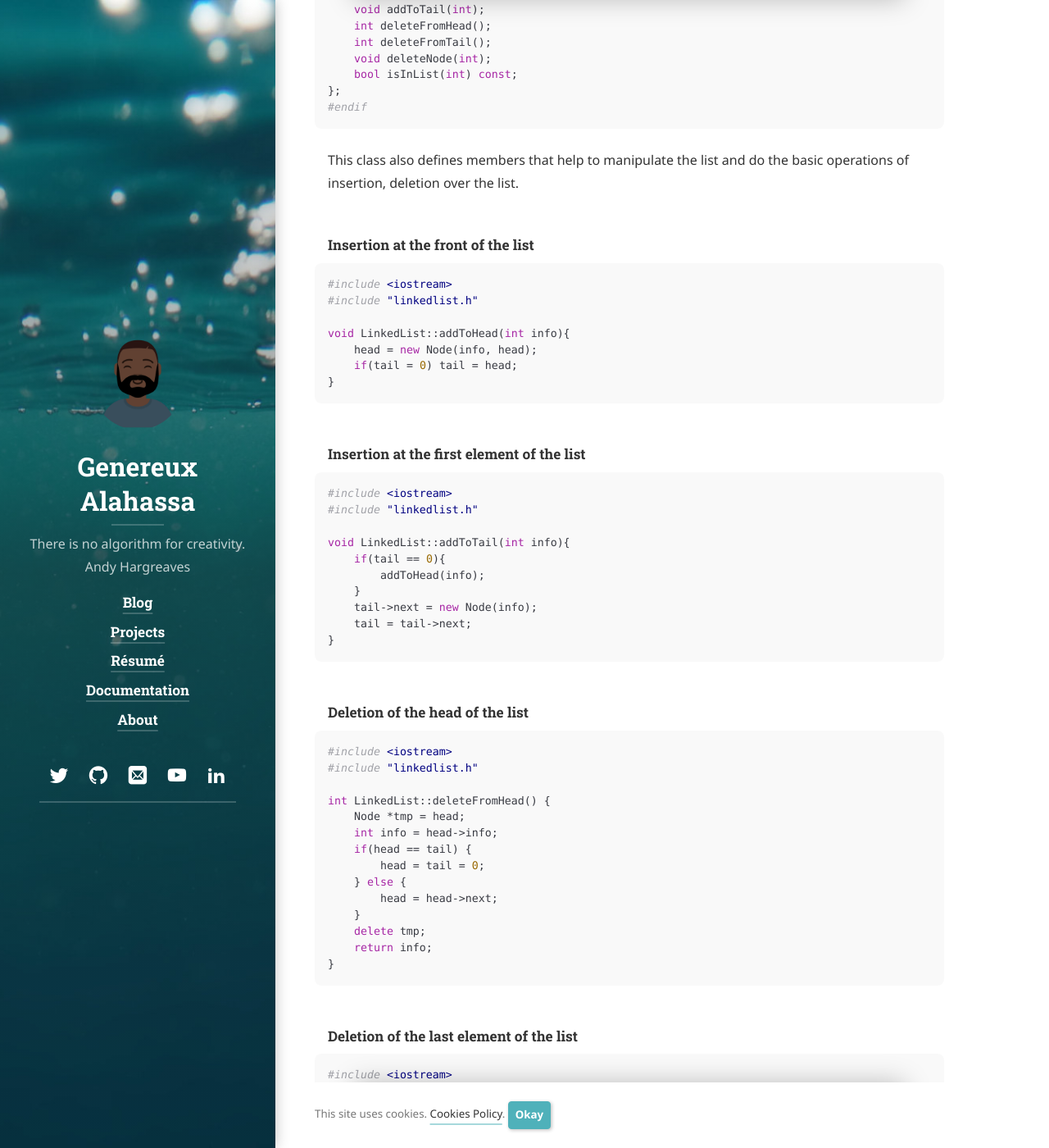
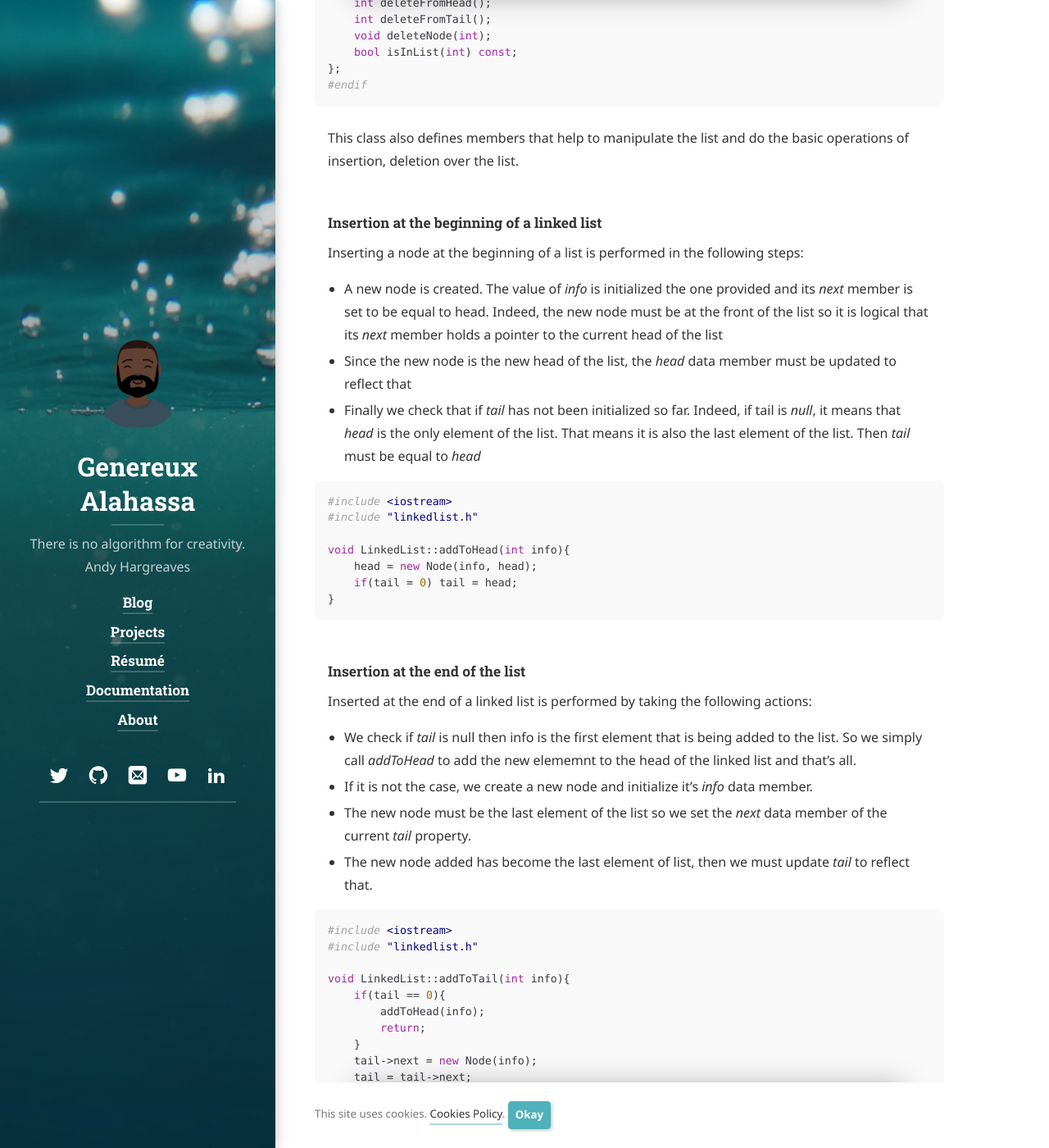
Before and after one commit to wilofice/genereux.github.io, a Jekyll site: the page built from coding/algorithms/_posts/2021-12-05-linked-list-cpp.md, in a window 1280 px wide and 1400 px high, scrolled down 2323 px. Shown: the whole window at 82% size. Built offline with Jekyll 4.4.1, drawn with Linux system fonts in a browser that asks for light colours; cached includes are drawn as plain includes; nearby versions of some CDN libraries; some web fonts are replaced; library files that are not in the unit come from our copies; comment, search, counter and statistics services are not loaded; some of the changed text lies outside the part shown.

Commit message:
Finish article linked list

```diff
--- a/coding/algorithms/_posts/2021-12-05-linked-list-cpp.md
+++ b/coding/algorithms/_posts/2021-12-05-linked-list-cpp.md
@@ -72,7 +72,12 @@ public:
 
 This class also defines members that help to manipulate the list and do the basic operations of insertion, deletion over the list.
 
-#### Insertion at the front of the list
+#### Insertion at the beginning of a linked list
+
+Inserting a node at the beginning of a list is performed in the following steps:
+- A new node is created. The value of *info* is initialized the one provided and its *next* member is set to be equal to head. Indeed, the new node must be at the front of the list so it is logical that its *next* member holds a pointer to the current head of the list
+- Since the new node is the new head of the list, the *head* data member must be updated to reflect that
+- Finally we check that if *tail* has not been initialized so far. Indeed, if tail is *null*, it means that *head* is the only element of the list. That means it is also the last element of the list. Then *tail* must be equal to *head*
 
 ~~~c++
 #include <iostream>
@@ -84,7 +89,15 @@ void LinkedList::addToHead(int info){
 }
 ~~~
 
-#### Insertion at the first element of the list
+#### Insertion at the end of the list
+
+Inserted at the end of a linked list is performed by taking the following actions:
+- We check if *tail* is null then info is the first element that is being added to the list. So we simply call *addToHead* to add the new elememnt to the head of the linked list and that's all.
+- If it is not the case, we create a new node and initialize it's *info* data member.
+- The new node must be the last element of the list so we set the *next* data member of the current *tail* property.
+- The new node added has become the last element of list, then we must update *tail* to reflect that.
+
+
 
 ~~~c++
 #include <iostream>
@@ -93,6 +106,7 @@ void LinkedList::addToHead(int info){
 void LinkedList::addToTail(int info){
     if(tail == 0){
         addToHead(info);
+        return;
     }
     tail->next = new Node(info);
     tail = tail->next;
@@ -100,6 +114,12 @@ void LinkedList::addToTail(int info){
 ~~~
 
 #### Deletion of the head of the list
+
+Deleting of the dead of a linked list:
+- First we check if the list has only two nodes. That would mean that *head* is equal to *tail*
+- In that case, head and tail is set to *null*
+- Otherwise, we save *head* in a temporary variable so that we can deallocate its memory space (this is a C++ particularity). Then *head* is reset so that what was the second node becomes the first.
+- Then we delete the allocated memory space the previous head of the list and return the value stored in that node.
 
 ~~~c++
 #include <iostream>
@@ -120,6 +140,13 @@ int LinkedList::deleteFromHead() {
 
 
 #### Deletion of the last element of the list
+
+Deleting the last element of a linked list is performed with the following steps:
+- We save in a temporary variable, *tmp*  the value of the current tail of the list.
+- We check if the linked list has only one element by checking if *head* is equal to *tail*. In that case, we delete *tmp* and deallocate its memory
+- Otherwise, we iterate over the list from beginning with the *head* until we reach the current node before the last element.
+- *tail* is updated to become it's previous element and its *next* member must is updated to reflect that there is no element after *tail*
+
 
 ~~~c++
 #include <iostream>
@@ -146,6 +173,11 @@ int LinkedList::deleteFromTail() {
 
 #### Deletion of any element of the list
 
+Deleting any element of the list is performed by following these septs:
+- We check of course if head is null . In that case, no action needed.
+- Otherwise we look for the previous element .
+- Then we update our linked list variables *tail* and *head* so that our list remains consistant
+
 ~~~c++
 #include <iostream>
 #include "linkedlist.h"
@@ -173,33 +204,9 @@ void LinkedList::deleteNode(int val){
 }
 ~~~
 
+#### Check if an element is in the list
 
-#### Deletion of the last element of the list
-
-~~~c++
-#include <iostream>
-#include "linkedlist.h"
-
-int LinkedList::deleteFromTail() {
-    Node *tmp = tail;
-    int info = tmp->info;
-    if(head == tail){
-        head = tail = 0;
-        delete tmp;
-    } else {
-        Node *j;
-        for(j = head; j->next != tail; j = j->next);
-        tail = j;
-        tail->next = 0;
-        delete tmp;
-    }
-    delete tmp;
-    return info;
-}
-~~~
-
-
-#### Check if an element is in the list
+To check if a value is in the linked list, we iterate over each element to check if the value exists. The value does not exist in the list if we iterate over the list until we hit the last element (*null*)
 
 ~~~c++
 #include <iostream>
@@ -211,3 +218,5 @@ bool LinkedList::isInList(int val) const {
     return i != 0;
 }
 ~~~
+
+In a next article, we are going to see in details what is the time complexity of each operation. We also discuss about a case study of linked list real applications.
```
Also changed, not shown: other parts of coding/algorithms/_posts/2021-12-05-linked-list-cpp.md (+0 -1 lines).
